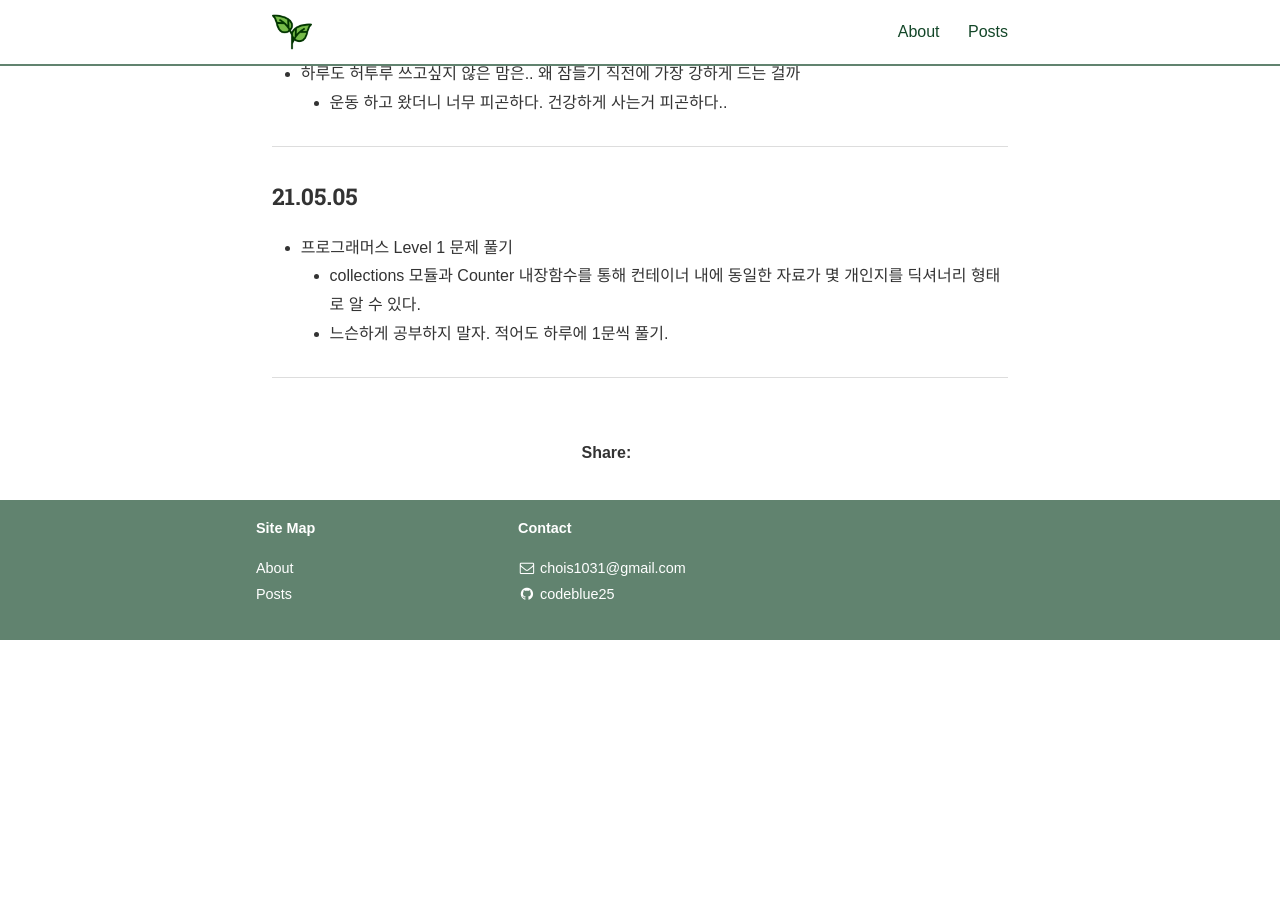
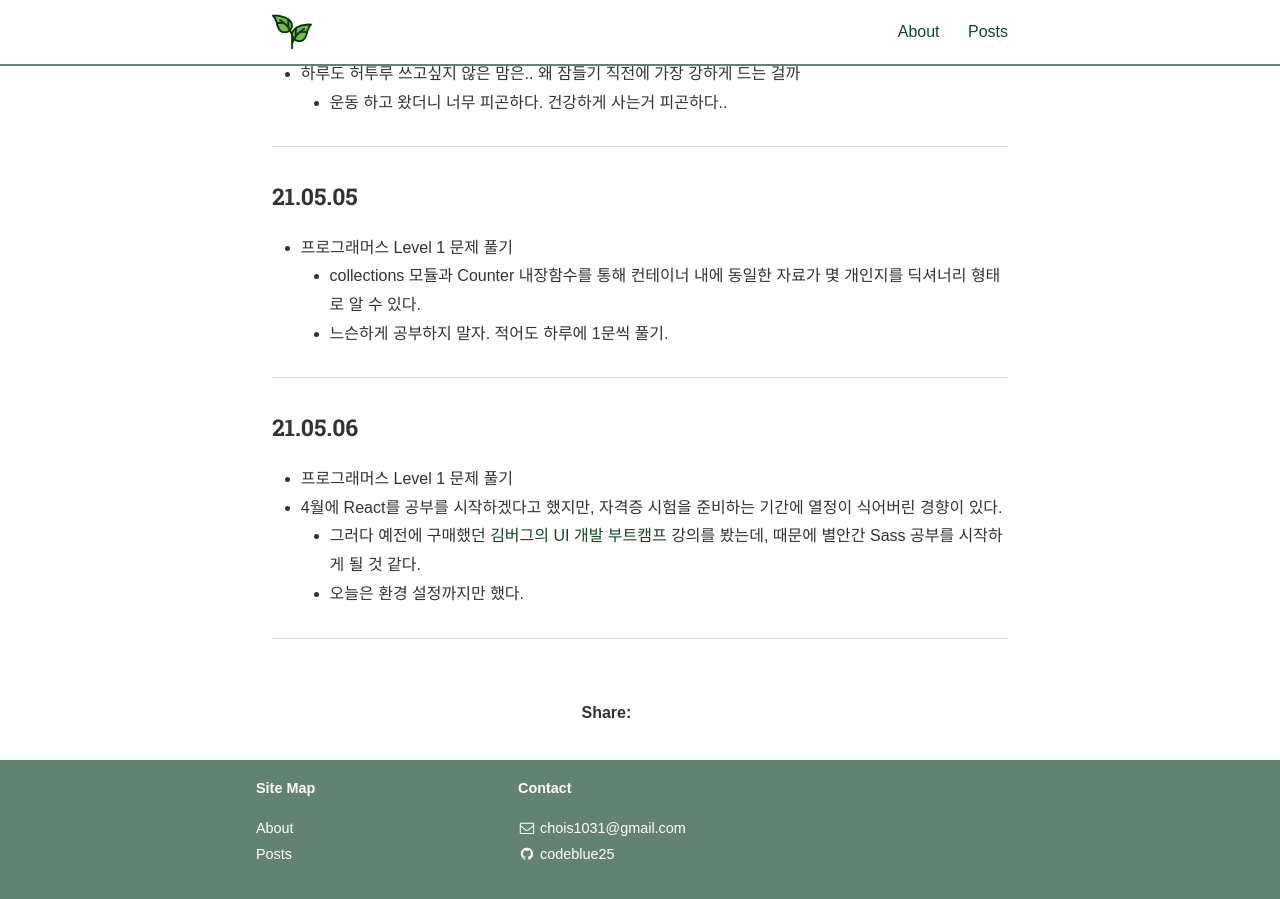
Before and after one commit to codeblue25/codeblue25.github.io, a Jekyll site: the page built from _posts/2021-05-02-0508.md, in a window 1280 px wide and 900 px high, scrolled down 818 px. Built offline with Jekyll 4.4.1, drawn with Linux system fonts in a browser that asks for light colours; nearby versions of some CDN libraries; some web fonts are replaced; a style sheet for code colours, icons or effects is not loaded; before the commit the page ends 1458 px from its top, so only the background shows below that.

Commit message:
210506 TIL

```diff
--- a/_posts/2021-05-02-0508.md
+++ b/_posts/2021-05-02-0508.md
@@ -38,3 +38,12 @@ categories: TIL
   * 느슨하게 공부하지 말자. 적어도 하루에 1문씩 풀기.
 
 ---
+
+<h3>21.05.06</h3>
+
+* 프로그래머스 Level 1 문제 풀기
+* 4월에 React를 공부를 시작하겠다고 했지만, 자격증 시험을 준비하는 기간에 열정이 식어버린 경향이 있다.
+  * 그러다 예전에 구매했던 [김버그의 UI 개발 부트캠프](https://edu.goorm.io/lecture/25681/%EA%B9%80%EB%B2%84%EA%B7%B8%EC%9D%98-ui-%EA%B0%9C%EB%B0%9C-%EB%B6%80%ED%8A%B8%EC%BA%A0%ED%94%84-%EA%B2%BD%EB%A0%A5%EA%B0%99%EC%9D%80-%EC%8B%A0%EC%9E%85%EC%9C%BC%EB%A1%9C-%EB%A0%88%EB%B2%A8%EC%97%85) 강의를 봤는데, 때문에 별안간 Sass 공부를 시작하게 될 것 같다.
+  * 오늘은 환경 설정까지만 했다.
+
+---
```
